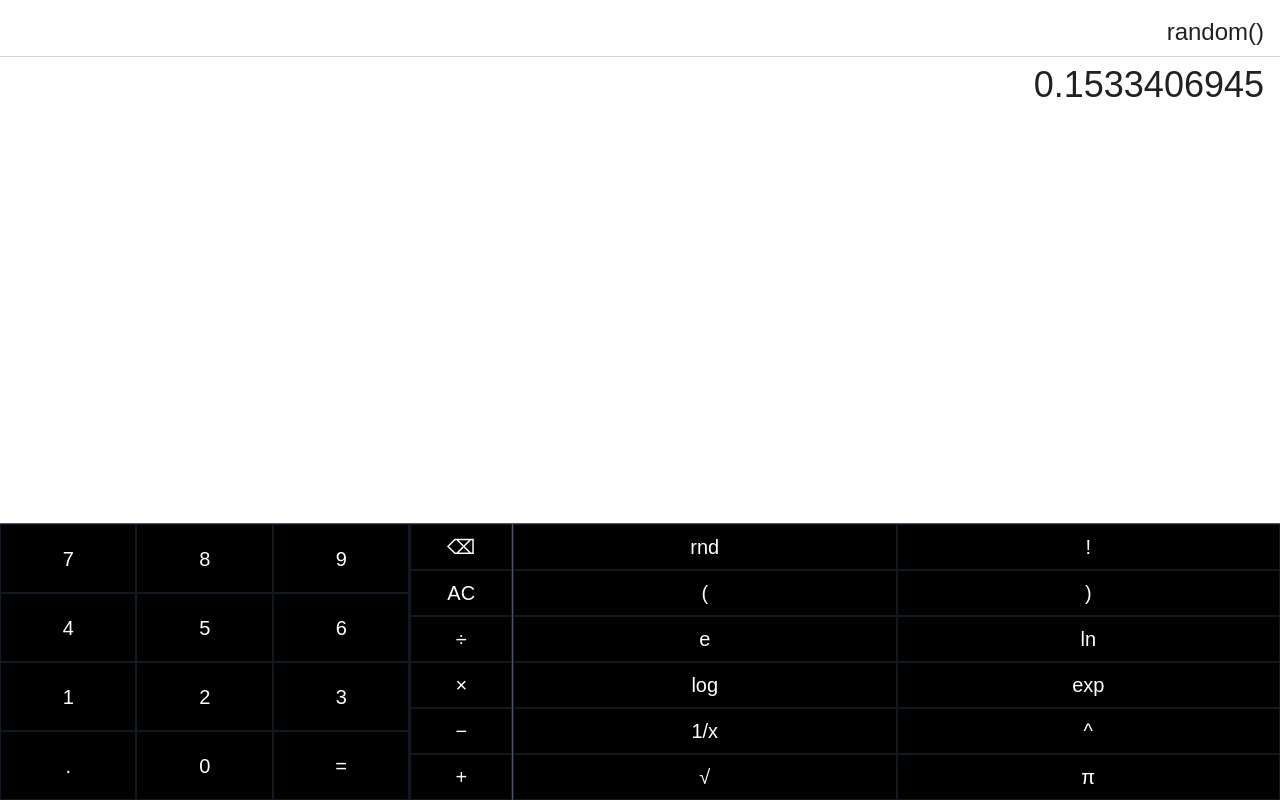
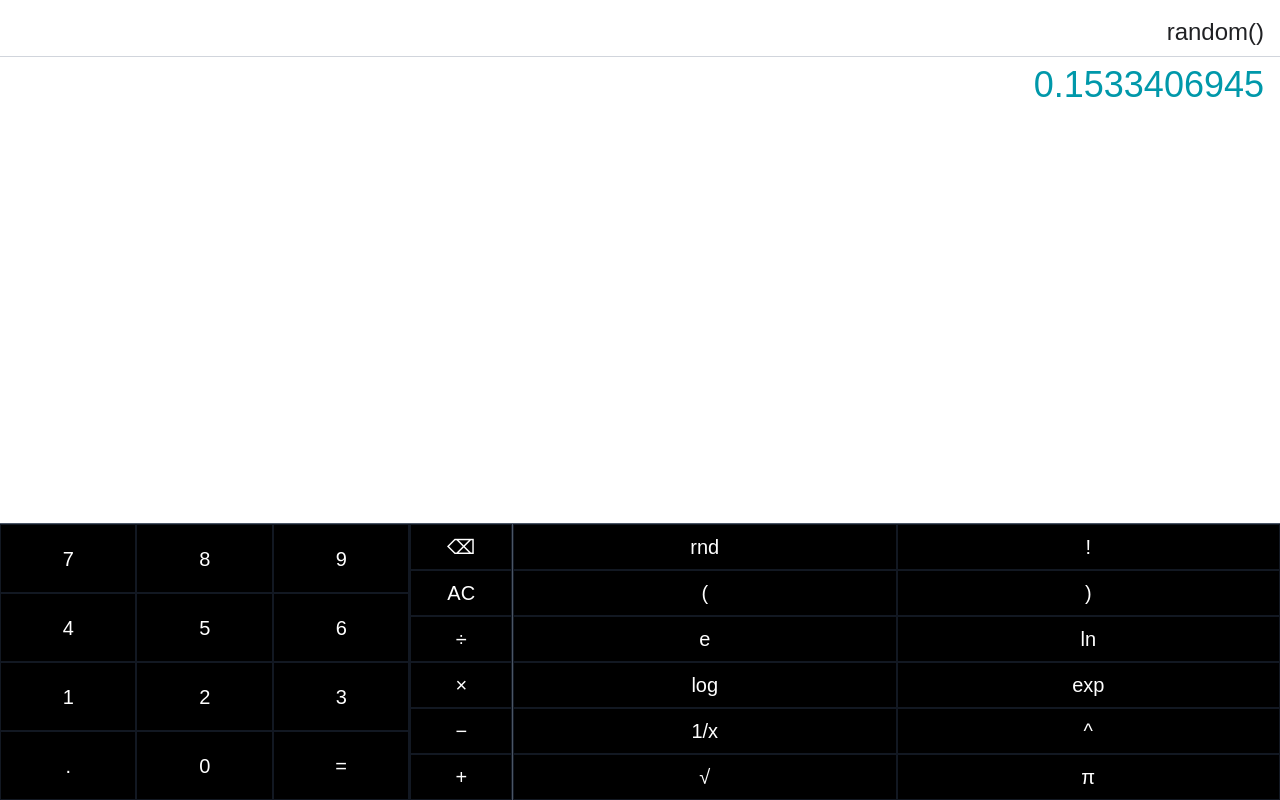
Before and after one commit to saadalisajjad/Calculator, a React (Vite) app: page / in a window 1280 px wide. Both pictures are taken after a click on the button "rnd". Built offline with nearby package versions, Linux system fonts and the light colour scheme.

Commit message:
change the output colo

```diff
--- a/src/Components/Display.jsx
+++ b/src/Components/Display.jsx
@@ -13,7 +13,7 @@ const Display = ({ expression, result, liveResult }) => {
             {output && (
                 <>
                     <div className="w-full h-[1px] bg-gray-300 dark:bg-gray-600 mt-2 mb-2"></div>
-                    <div className="text-[#202124] dark:text-white text-4xl font-normal w-full text-right overflow-hidden px-4">
+                    <div className="text-[#0098aa] text-#0098aa text-4xl font-normal w-full text-right overflow-hidden px-4">
                         {output}
                     </div>
                 </>
```
